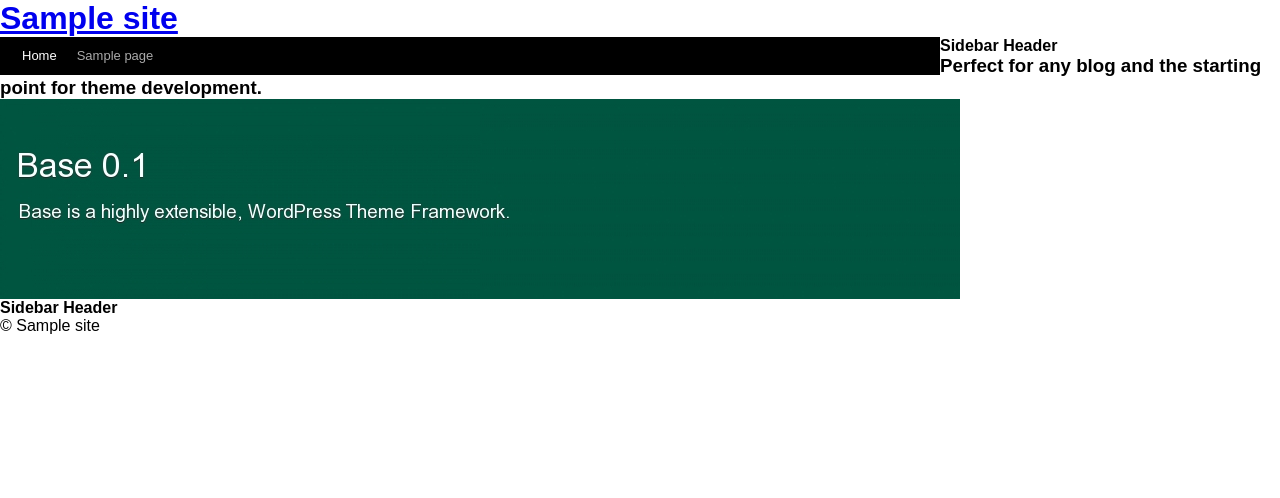
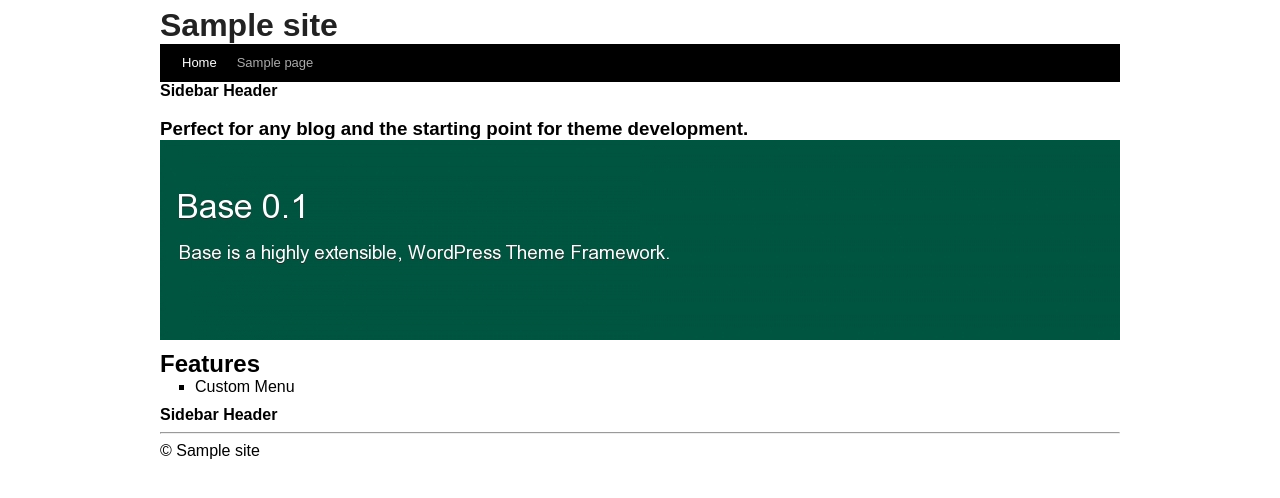
Before and after one commit to sreekumar-kr/base, a WordPress theme: template index.php in a window 1280 px wide. Shown: the top 498 px of the page. Run offline with PHP 8.4 and a stand-in for WordPress, Linux system fonts and the light colour scheme; the site name, menu and one post (Sample post) are stand-ins, and other content is empty.

Commit message:
Add: Feature list added to index.php and styles modified.

```diff
--- a/index.php
+++ b/index.php
@@ -46,7 +46,7 @@ Google fonts are a great way to give your theme some custom typographic style. I
 
                 The home_url(); function above generates the site's homepage URL wherever you place it in your code
 			-->
-			<h2><?php bloginfo('description'); ?></h2>
+			<h2 class="description"><?php bloginfo('description'); ?></h2>
             <!-- BLOG DESCRIPTION
                 The bloginfo('description'); function fetches your Tagline the database which is editable in Settings > General
                 You'll see I've made use of this function in the <title> in the <head> of the HTML template as well.
@@ -64,7 +64,7 @@ Google fonts are a great way to give your theme some custom typographic style. I
 			<div id="sidebar" class="left"><!-- Left Sidebar Begins Here -->
 				<h4>Sidebar Header</h4>
 			</div>
-
+			<br>
 			<div id="middle-column"><!-- Main Content Begins Here -->
 				<h3>Perfect for any blog and the starting point for theme development.</h3>
                 <p><img src="<?php echo get_stylesheet_directory_uri(); ?>/images/base.jpg" width="960" height="200" alt="Training Wheels" /></p>
@@ -77,6 +77,12 @@ Google fonts are a great way to give your theme some custom typographic style. I
 
                   Ensure that echo is added before the function in the php tag as the plain function does not generate the actual url but only fetches it
 				-->
+				<div class="features">
+					<h2>Features</h2>
+					<ul>
+						<li>Custom Menu</li>
+					</ul>
+				</div>
 			</div>
 
 			<div id="sidebar" class="right"><!-- Right Sidebar Begins Here -->
@@ -86,7 +92,7 @@ Google fonts are a great way to give your theme some custom typographic style. I
 			<div style="clear:both;"></div>
 
 		</div><!-- Content Ends Here -->
-
+		<hr>
 		<div id="footer"><!-- Footer Content Begins Here -->
 			<p>&copy; <?php bloginfo('name'); ?></p>
             <!-- BLOG NAME & URL
--- a/style.css
+++ b/style.css
@@ -30,13 +30,33 @@ table, caption, tbody, tfoot, thead, tr, th, td {
 	position: absolute;
 	left: -9000px;
 }
-
+.features{
+	margin:10px 0;
+}
+.features ul{
+	padding-left:35px;
+	list-style:square;
+}
+#container{
+	margin:auto;
+	width:960px;
+}
+#header{
+	margin-top:7px;
+}
+#header a{
+	color:#222;
+	text-decoration:none;
+}
+#header .description{
+	font-size:14px;
+}
 #access {
 	background: #000;
 	display: block;
 	float: left;
 	margin: 0 auto;
-	width: 940px;
+	width: 960px;
 }
 #access .menu-header,
 div.menu {
```
